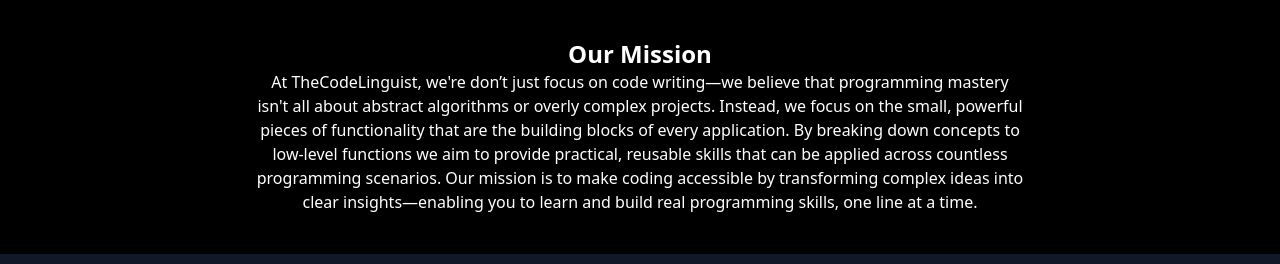
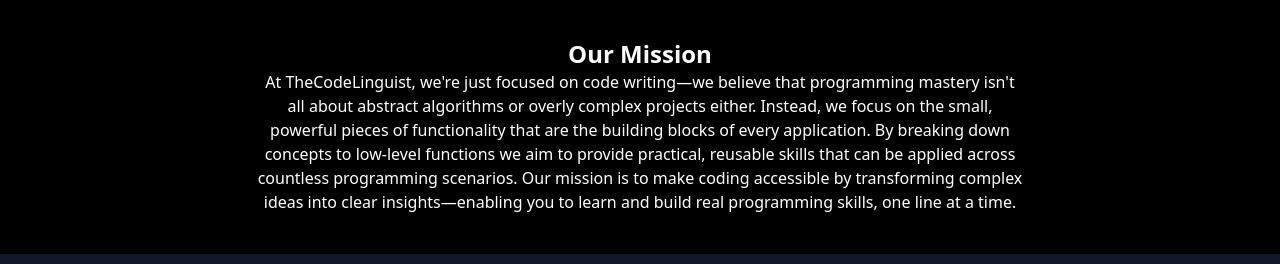
Before and after one commit to Zouheir-Barhoumi/codelinguist, a Nuxt app: page / in a window 1280 px wide. Shown: the part 1128-1392 px from the top of the page. Built offline with nearby package versions, Linux system fonts and the light colour scheme.

Commit message:
better our mission text

```diff
--- a/pages/index.vue
+++ b/pages/index.vue
@@ -159,7 +159,7 @@
           description: "Short summary...",
         },
       ],
-      missionText: `At TheCodeLinguist, we're don’t just focus on code writing—we believe that programming mastery isn't all about abstract algorithms or overly complex projects. Instead, we focus on the small, powerful pieces of functionality that are the building blocks of  every application. By breaking down concepts to low-level functions we aim to provide practical, reusable skills that can be applied across countless programming scenarios. Our mission is to make coding accessible by transforming complex ideas into clear insights—enabling you to learn and build real programming skills, one line at a time.`,
+      missionText: `At TheCodeLinguist, we're just focused on code writing—we believe that programming mastery isn't all about abstract algorithms or overly complex projects either. Instead, we focus on the small, powerful pieces of functionality that are the building blocks of every application. By breaking down concepts to low-level functions we aim to provide practical, reusable skills that can be applied across countless programming scenarios. Our mission is to make coding accessible by transforming complex ideas into clear insights—enabling you to learn and build real programming skills, one line at a time.`,
     };
   },
   methods: {
```
